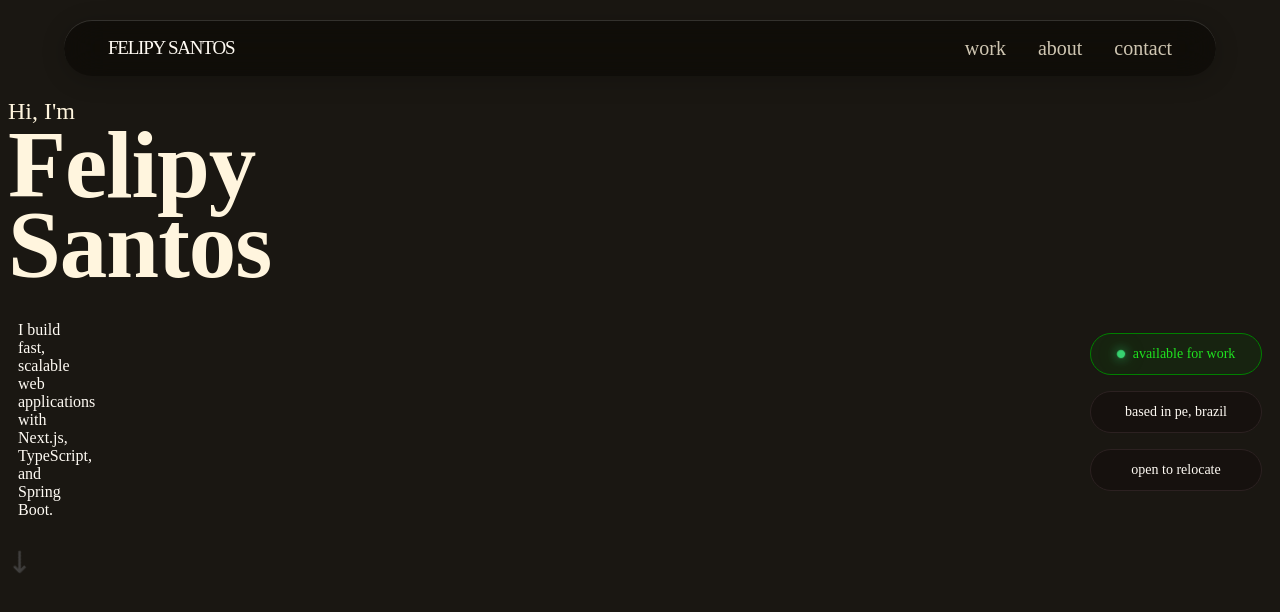
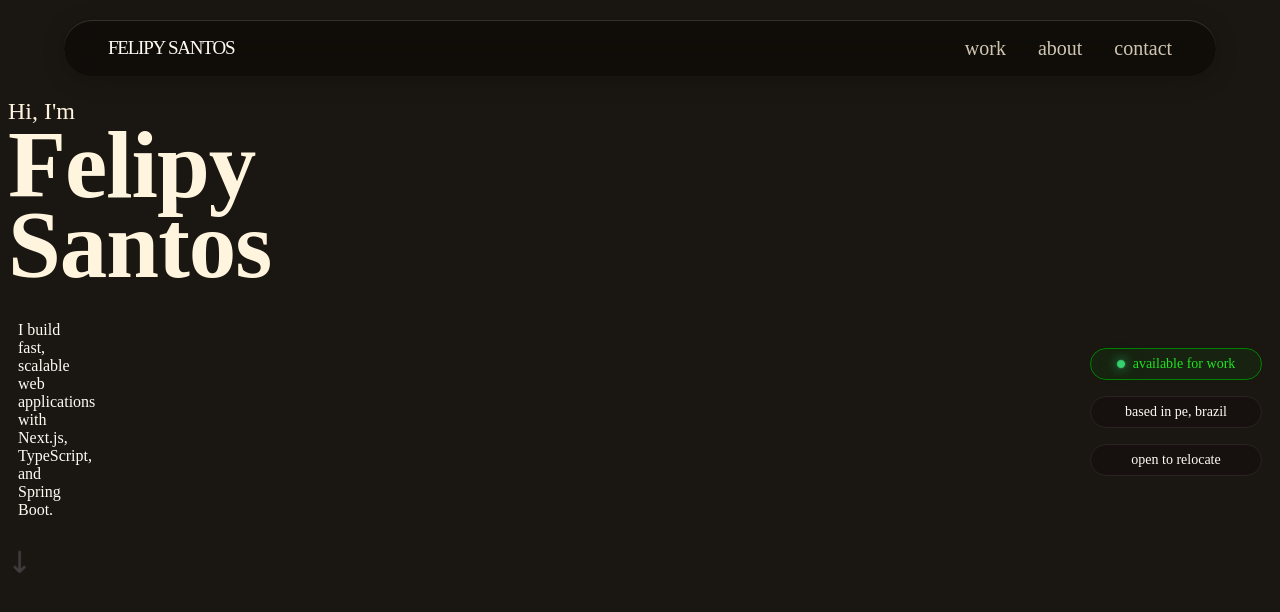
Before and after one commit to FeSantsss/myportfolio, a Next.js app: page / in a window 1280 px wide. Shown: the top 612 px of the page. Built offline with nearby package versions, Linux system fonts and the light colour scheme.

Commit message:
fix: adjust height of detail items in hero section

```diff
--- a/src/assets/hero.css
+++ b/src/assets/hero.css
@@ -26,7 +26,7 @@
   border: 1px solid rgb(44, 33, 33);
   font-size: 14px;
   width: 170px;
-  height: 40px;
+  height: 30px;
   text-align: center;
   display: flex;
   align-items: center;
```
